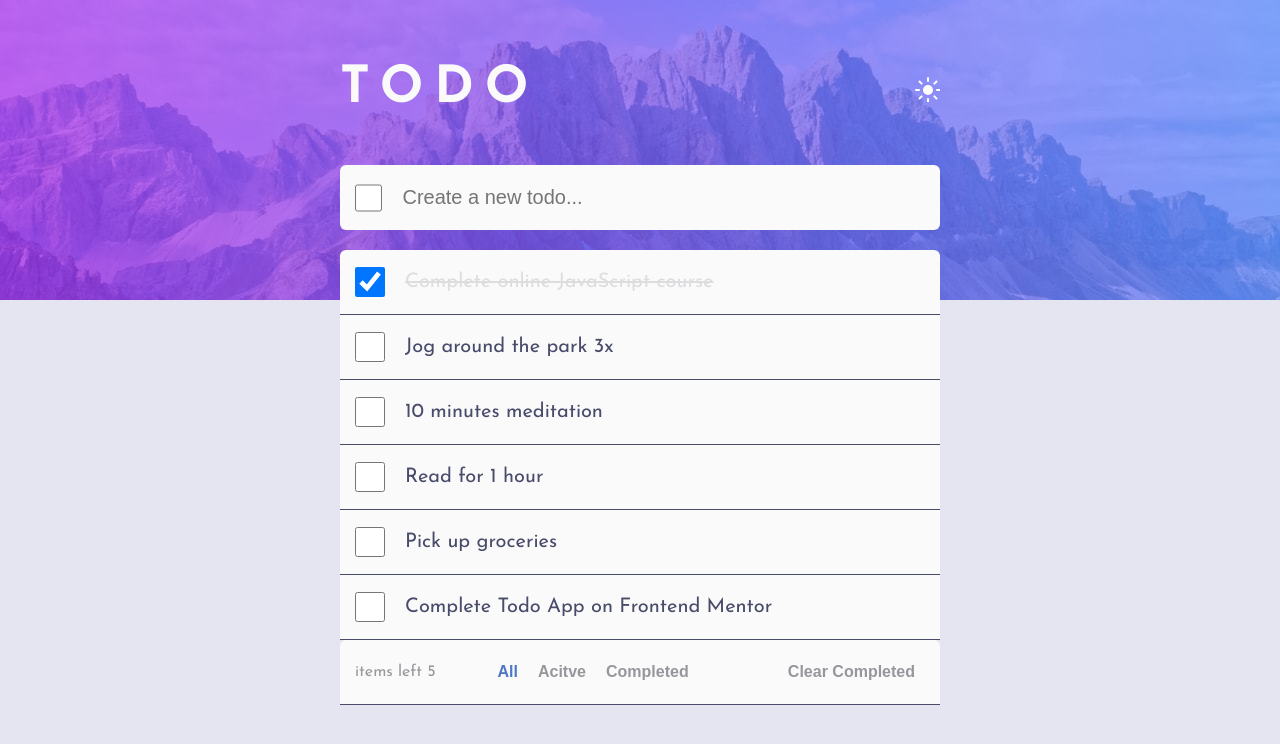
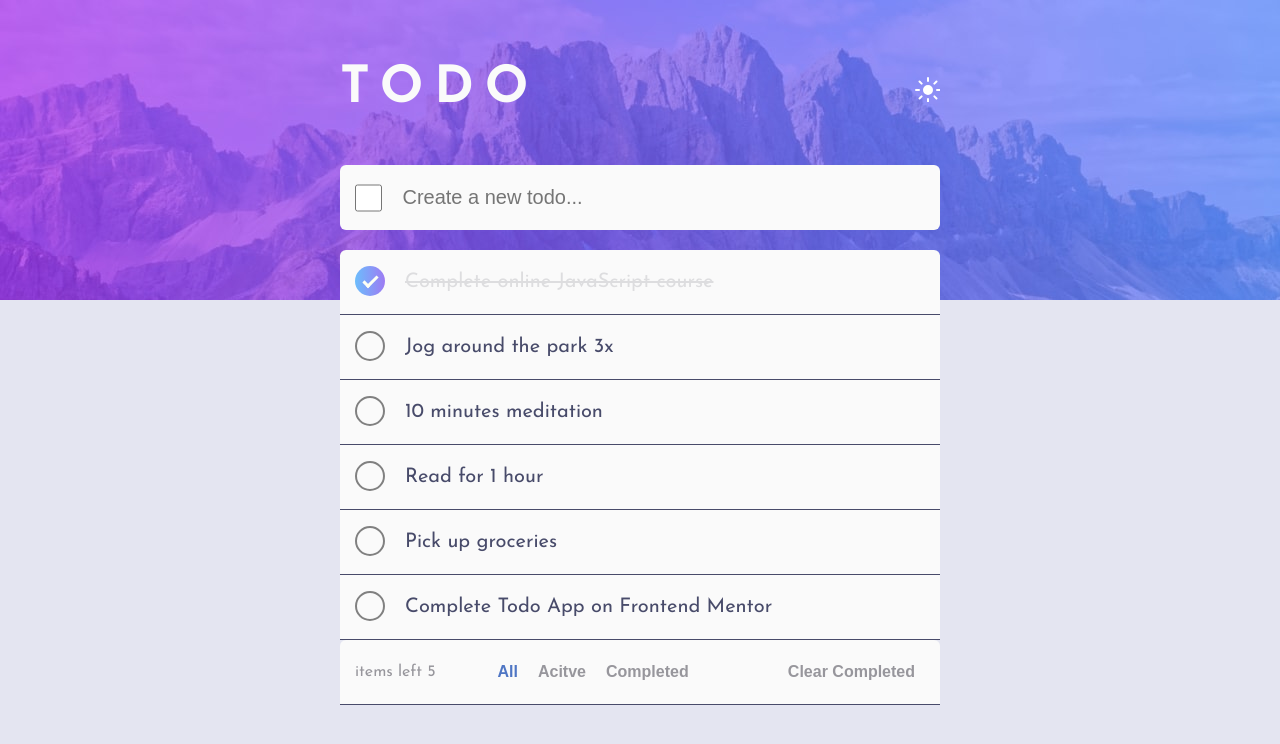
Before and after one commit to dd44it/study_projects, a React (Vite) app in the folder todo_app/: page / in a window 1280 px wide. Shown: the top 744 px of the page. Built offline with nearby package versions, Linux system fonts and the light colour scheme.

Commit message:
feat: add styled checkbox

```diff
--- a/todo_app/src/components/ListTodo.jsx
+++ b/todo_app/src/components/ListTodo.jsx
@@ -15,11 +15,15 @@ export default function ListTodo(props) {
           key={item.id}
           className={`list-todo__item list-todo__item-${props.theme}`}
         >
-          <input type="checkbox"
-            className="todo-checkbox"
-            onChange={e => {props.done(item.id)} }
-            checked={item.done && true}
-          />
+          <div className="round" >
+            <input type="checkbox"
+              className="todo-checkbox"
+              onChange={e => {props.done(item.id)} }
+              checked={item.done && true}
+            />
+            <label htmlFor=""></label>
+          </div>
+
           <span
             onClick={e => {props.done(item.id)} }
             className={`todo__item todo-${todoDone}-${props.theme}`}> {item.todo} </span>
--- a/todo_app/src/style/App.css
+++ b/todo_app/src/style/App.css
@@ -226,6 +226,63 @@
   display: none;
 }
 
+.round {
+  position: relative;
+}
+
+.round .todo-checkbox {
+  -webkit-appearance: none;
+  -moz-appearance: none;
+  appearance: none;
+  width: 1.5em;
+  height: 1.5em;
+  font: inherit;
+  border: 0.1em solid grey;
+  margin-bottom: -0.125em;
+  border-radius: 50%;
+}
+
+.round input:not(:checked):hover {
+  border-color: transparent;
+  background: linear-gradient(#fff, #fff) padding-box,
+     linear-gradient(
+     90deg,
+     rgba(108, 189, 252, 1) 0%,
+     rgba(157, 123, 243, 1) 100%
+  );
+  cursor: pointer;
+}
+
+.round label:after {
+  content: "";
+  width: 15px;
+  height: 8px;
+  position: absolute;
+  top: 10px;
+  left: 8px;
+  border: 3px solid #fcfff4;
+  border-top: none;
+  border-right: none;
+  background: transparent;
+  opacity: 0;
+  cursor: pointer;
+  transform: rotate(-45deg);
+}
+
+.round input:checked {
+  border: 0;
+  background: linear-gradient(90deg,
+      rgba(108, 189, 252, 1) 0%,
+      rgba(157, 123, 243, 1) 100%);
+  box-shadow: none;
+  padding: 0;
+  cursor: pointer;
+}
+
+.round input[type="checkbox"]:checked + label:after {
+  opacity: 1;
+}
+
 @media screen and (max-width: 768px) {
   .header-light {
     background: url("../assets/header/bg-mobile-light.jpg");
```
